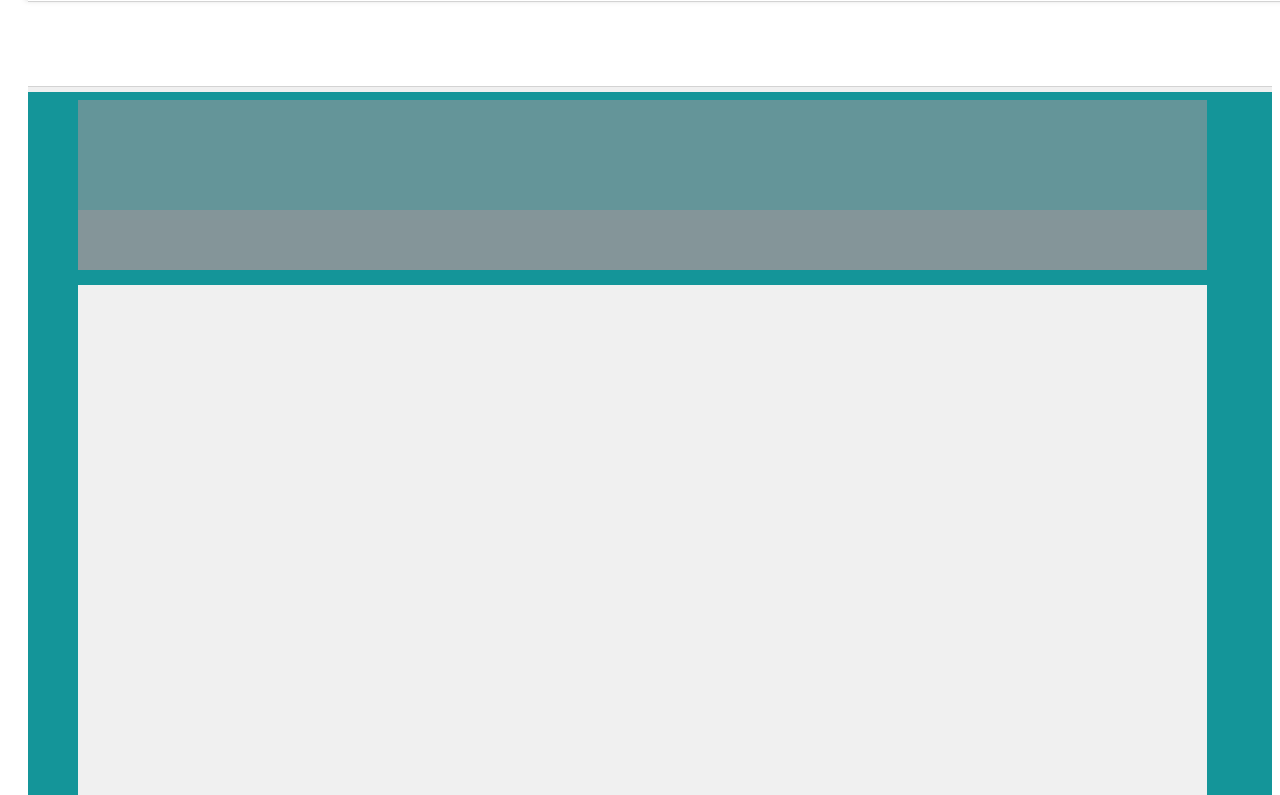
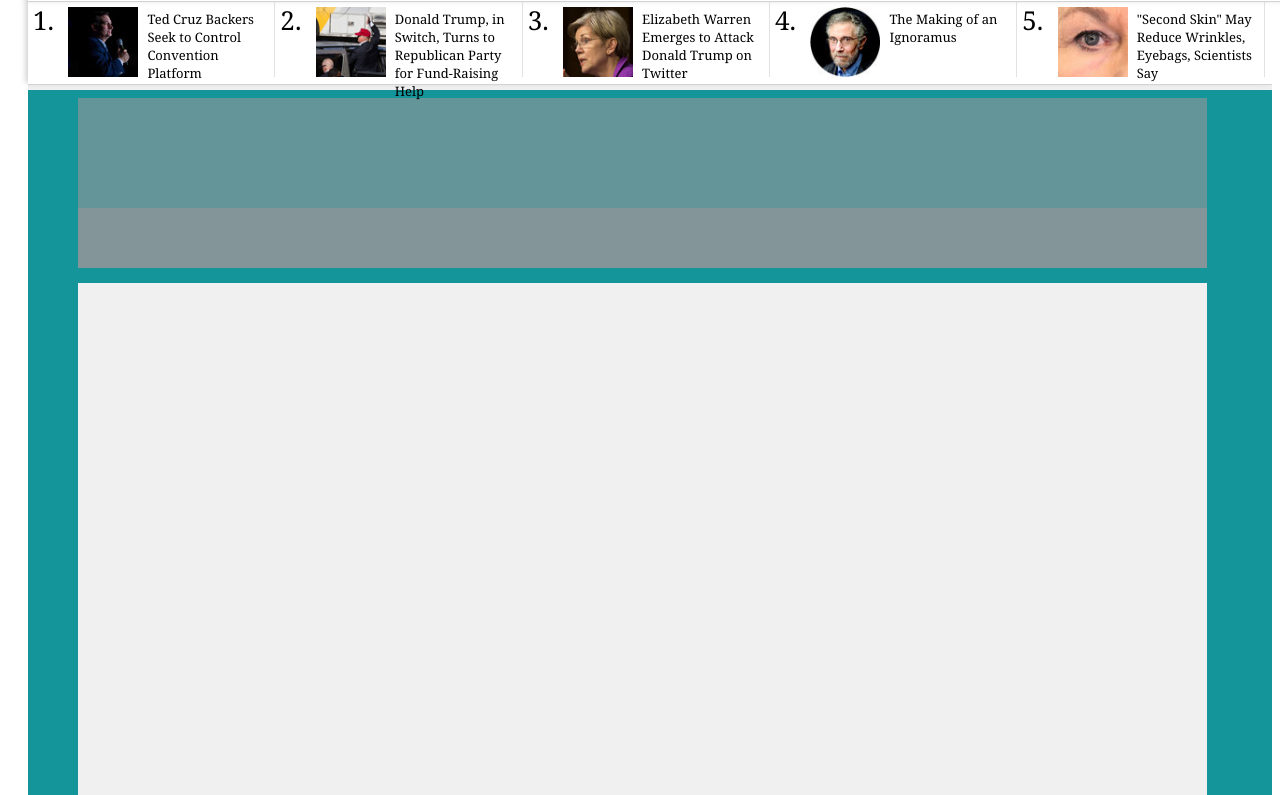
Before and after one commit to sco-bo/nytimes, a plain HTML site: page index.html in a window 1280 px wide. Shown: the part 49-844 px from the top of the page. Drawn offline with Linux system fonts and the light colour scheme.

Commit message:
style trending bar

```diff
--- a/index.html
+++ b/index.html
@@ -22,12 +22,10 @@
 				<div id="search">
 					<a href="#" class="search-button">Search</a>
 				</div>
-
 			</div>
 			<div id="brand">
 				<a href="#"><img src="lib/nyt-logo.png"></a>
 			</div>
-
 			<div id="right-nav">
 				<a href="#" class="unstyled-link"><span class="blue-button">Subscribe Now</span></a>
 				<a href="#" class="unstyled-link"><span class="blue-button">Log In</span></a>
@@ -36,7 +34,60 @@
 		</div>
 		<div id="page">
 			<div id="trending">
-
+				<div id="horizontal-list">
+					<ol>
+						<a href="#" class="trending-link">
+							<li>
+								<div class="trending-photo">
+									<img src="lib/cruz.jpg" width="70" height="70">
+								</div>
+								<div class="trending-title">
+									Ted Cruz Backers Seek to Control Convention Platform
+								</div>
+							</li>
+						</a>
+						<a href="#" class="trending-link">
+							<li>
+								<div class="trending-photo">
+									<img src="lib/trump.jpg" width="70" height="70">
+								</div>
+								<div class="trending-title">
+									Donald Trump, in Switch, Turns to Republican Party for Fund-Raising Help
+								</div>
+							</li>
+						</a>
+						<a href="#" class="trending-link">
+							<li>
+								<div class="trending-photo">
+									<img src="lib/warren.jpg" width="70" height="70">
+								</div>
+								<div class="trending-title">
+									Elizabeth Warren Emerges to Attack Donald Trump on Twitter
+								</div>
+							</li>
+						</a>
+						<a href="#" class="trending-link">
+							<li>
+								<div class="trending-photo">
+									<img src="lib/krugman.jpg" width="70" height="70">
+								</div>
+								<div class="trending-title">
+									The Making of an Ignoramus
+								</div>
+							</li>
+						</a>
+						<a href="#" class="trending-link">
+							<li>
+								<div class="trending-photo">
+									<img src="lib/skin.jpg" width="70" height="70">
+								</div>
+								<div class="trending-title">
+									"Second Skin" May Reduce Wrinkles, Eyebags, Scientists Say
+								</div>
+							</li>
+						</a>
+					</ol>
+				</div>
 			</div>
 			<div id="article">
 				<div id="article-head">
--- a/main.css
+++ b/main.css
@@ -15,6 +15,10 @@
 	border: 1px solid #d3d3d3;
 	box-shadow: 0px 3px 2px #cecece;
 	background: #FFF;
+}
+
+#whole-page {
+	overflow-x: hidden;
 }
 
 #header {
@@ -36,13 +40,17 @@
 	margin-top: 50px;
 	background: #F0F0F0;
 	margin-left: 20px;
+
 }
 
 #trending {
 	height: 85px;
+	width: 1244px;
 	background: #FFF;
 	border-bottom: 1px solid #d3d3d3;
+	box-shadow: -2px -2px 6px #CCCCCC;
 	margin-bottom: 5px;
+	margin-top: -10px;
 }
 
 #article {
@@ -109,7 +117,6 @@
 	right: 6.5%;
 	height: 280px;
 	width: 360px;
-	/*z-index: 0;*/
 	background: #b7d84b;
 }
 
@@ -320,7 +327,7 @@
 	display: inline-block;
 	background: url('lib/mag_glass.svg') no-repeat left center;
 	background-size: 15px 15px;
-	padding-left: 30px;
+	padding-left: 25px;
 	padding-top: 4px;
 	margin: 10px;
 	font-weight: 700;
@@ -338,3 +345,59 @@
 #home:hover {
 	background-color: #f5f5f5;
 }
+
+#horizontal-list {
+	height: 75px;
+}
+
+#horizontal-list ol {
+	display: inline-block;
+	list-style: none;
+	height: 100%;
+	padding-left: 0px !important;
+	margin: 0px !important;
+	counter-reset: trending-article-counter;
+}
+
+#horizontal-list ol li {
+	margin: 3px 0px 5px;
+	counter-increment: trending-article-counter;
+	float: left;
+	width: 19.4%;
+	border-right: 1px solid #e2e2e2;
+	height: 100%;
+	padding-left: 5px;
+	font-family: "nyt-cheltenham-extra-cn-bd",georgia,"times new roman",times,serif;
+}
+
+#horizontal-list ol li:before {
+	content: counter(trending-article-counter)'.';
+	vertical-align: top;
+	display: inline-block;
+	left: 7px;
+	top: 5px;
+	margin-right: 10px;
+	font-size: 1.625rem;
+	font-style: normal;
+	font-weight: 400;
+	color: black;
+}
+
+#horizontal-list ol li:hover .trending-title {
+	text-decoration: underline;
+}
+
+.trending-photo {
+	margin-top: 5px;
+	vertical-align: top;
+	display: inline-block;
+}
+
+.trending-title {
+	width: 50%;
+	margin: 8px 0px 8px 5px;
+	text-align: left;
+	display: inline-block;
+	font-size: 13px;
+	color: black;
+}
```
Also changed, not shown: lib/cruz.jpg (added), lib/krugman.jpg (added), lib/rtj.jpg (added), lib/skin.jpg (added), lib/trump.jpg (added), lib/warren.jpg (added).
